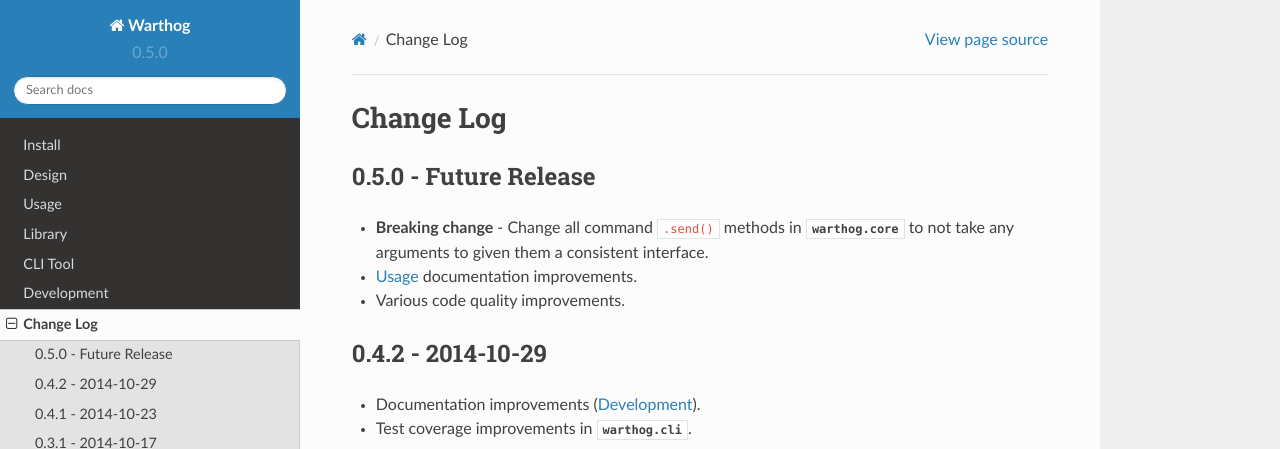
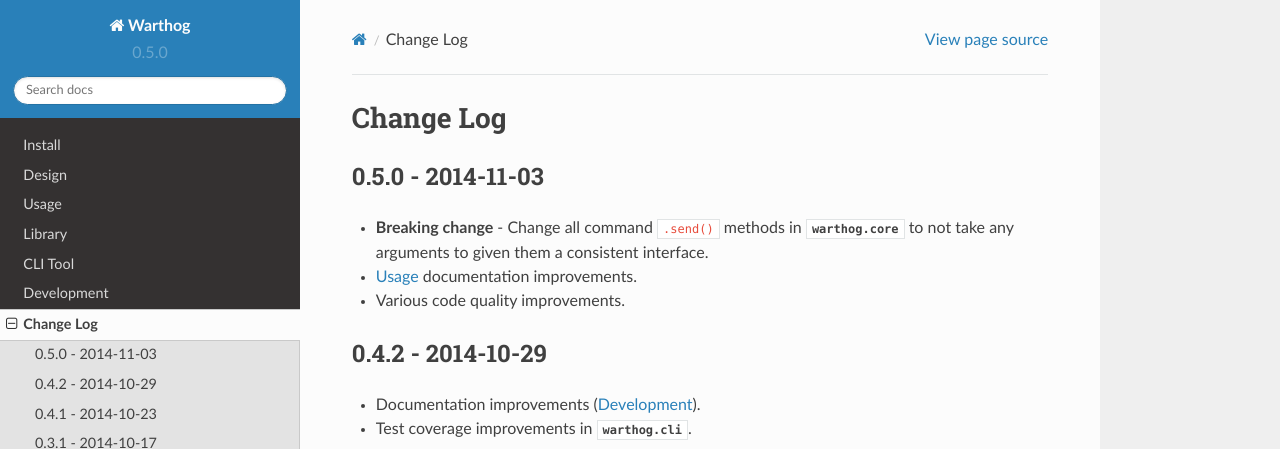
Before and after one commit to smarter-travel-media/warthog, a Sphinx documentation site: the page built from doc/source/changes.rst, in a window 1280 px wide and 1349 px high. Shown: the top 449 px of the window. Built offline with Sphinx 7.4.7 and the Read the Docs theme 2.0.0, drawn with Linux system fonts in a browser that asks for light colours.

Commit message:
Change log update for 0.5.0

```diff
--- a/doc/source/changes.rst
+++ b/doc/source/changes.rst
@@ -1,8 +1,8 @@
 Change Log
 ==========
 
-0.5.0 - Future Release
-----------------------
+0.5.0 - 2014-11-03
+------------------
 * **Breaking change** - Change all command ``.send()`` methods in :mod:`warthog.core`
   to not take any arguments to given them a consistent interface.
 * :doc:`usage` documentation improvements.
```
